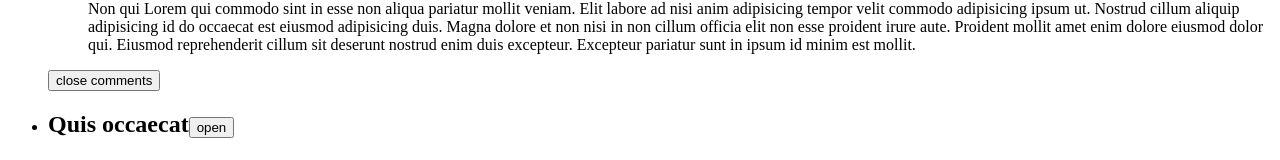
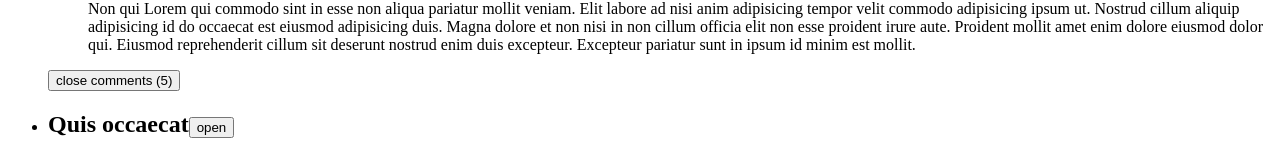
Before and after one commit to romabelka/basic-react-11-01, a React app: page / in a window 1280 px wide. Shown: the part 758-918 px from the top of the page. Built offline with nearby package versions, Linux system fonts and the light colour scheme.

Commit message:
add length comments

```diff
--- a/src/components/CommentList.js
+++ b/src/components/CommentList.js
@@ -18,6 +18,8 @@ class CommentList extends Component {
                 <Comment comment = {comment}/>
             </li>);
 
+            const count = this.props.comments.length;
+
             const body = this.state.isOpen && <ol>{commentElements}</ol>;
 
             return (
@@ -25,6 +27,7 @@ class CommentList extends Component {
                     {body}
                     <button type="button" onClick={this.showComment}>
                         {this.state.isOpen ? 'close comments' : 'open comments'}
+                        &nbsp;({count})
                     </button>
                 </div>
             );
```
